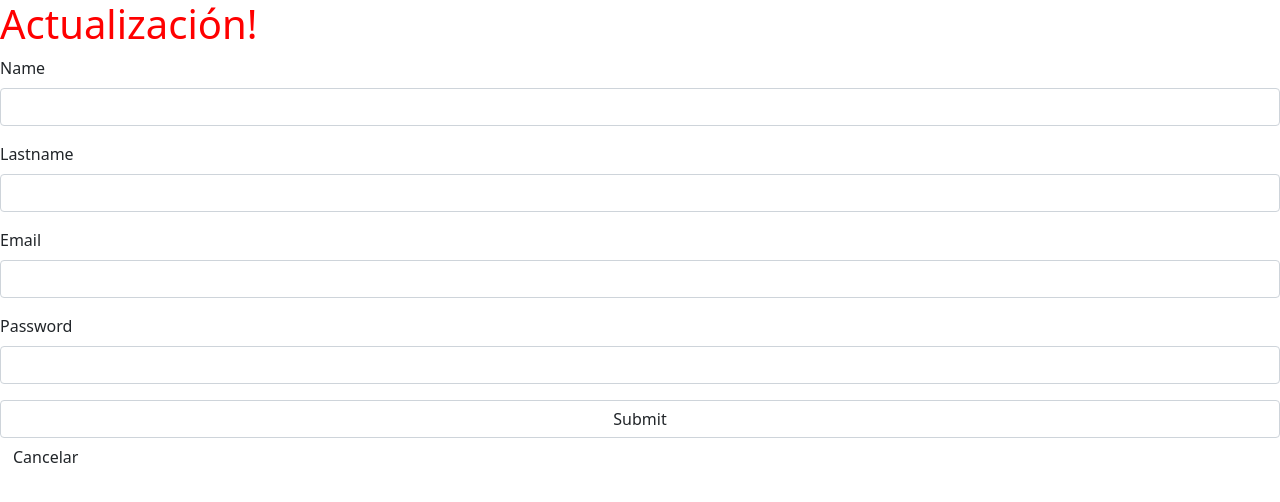
After one commit to LuisAlejandroVM/CAPA-SYMFONY, a Symfony app: template templates/user/user_update.html.twig in a window 1280 px wide. The commit adds this page. Shown: the top 502 px of the page. Run offline with Twig, Linux system fonts and the light colour scheme; the template is opened without the code that fills it, so the values that code supplies are empty; form fields are guessed from the names that the template uses; some libraries are stand-ins or nearby versions.

Commit message:
update and delete

```diff
--- /dev/null
+++ b/templates/user/user_update.html.twig
@@ -0,0 +1,39 @@
+{% extends('base.html.twig') %}
+
+{% block title %}
+    Actualizar usuarios | Symfony
+{% endblock %}
+
+{% block stylesheets %}
+    <style>
+
+    </style>
+{% endblock %}
+
+{% block body %}
+    <h1>Actualización!</h1>
+    {{ form_start(form_users) }}
+
+        <div class="form-group col-lg-12">
+            {{ form_row(form_users.name) }}
+        </div>
+        <div class="form-group col-lg-12">
+            {{ form_row(form_users.lastname) }}
+        </div>
+        <div class="form-group col-lg-12">
+            {{ form_row(form_users.email) }}
+        </div>
+        <div class="form-group col-lg-12">
+            {{ form_row(form_users.password) }}
+        </div>
+        {{ form_widget(form_users.submit) }}
+        <a href="{{ path('getUsers') }}" class="btn btn-default">Cancelar</a>
+
+    {{ form_end(form_users) }}
+{% endblock %}
+
+{% block javascripts %}
+    <script>
+
+    </script>
+{% endblock %}
--- a/templates/user/users.html.twig
+++ b/templates/user/users.html.twig
@@ -33,9 +33,8 @@
                         <td>{{ user.lastname }}</td>
                         <td>{{ user.email }}</td>
                         <td>
-                            <a href="javascript:void(0);" class="btn btn-primary">Modificar</a>
-                            {# <a href="{{ path('updateUser', {'id': user.idUser}) }}" class="btn btn-primary">Modificar</a>
-                            <a href="{{ path('deleteUser', {'id': user.idUser}) }}" class="btn btn-delete">Eliminar</a> #}
+                            <a href="{{ path('updateUser', {'id': user.idUser}) }}" class="btn btn-primary">Modificar</a>
+                            <a href="{{ path('deleteUser', {'id': user.idUser}) }}" class="btn btn-delete">Eliminar</a>
                         </td>
                     </tr>
                 {% endfor %}
```
Also changed, not shown: config/routes.yaml (+6 -10 lines), src/Controller/UserController.php (+33 -0 lines).
